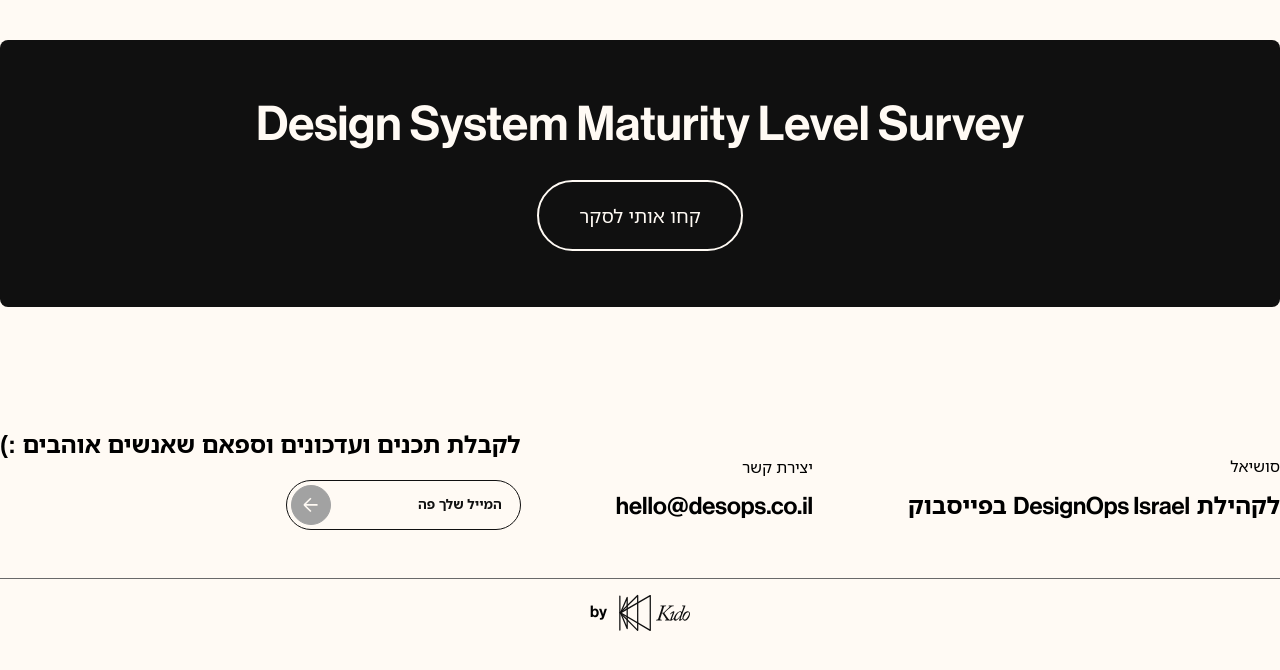
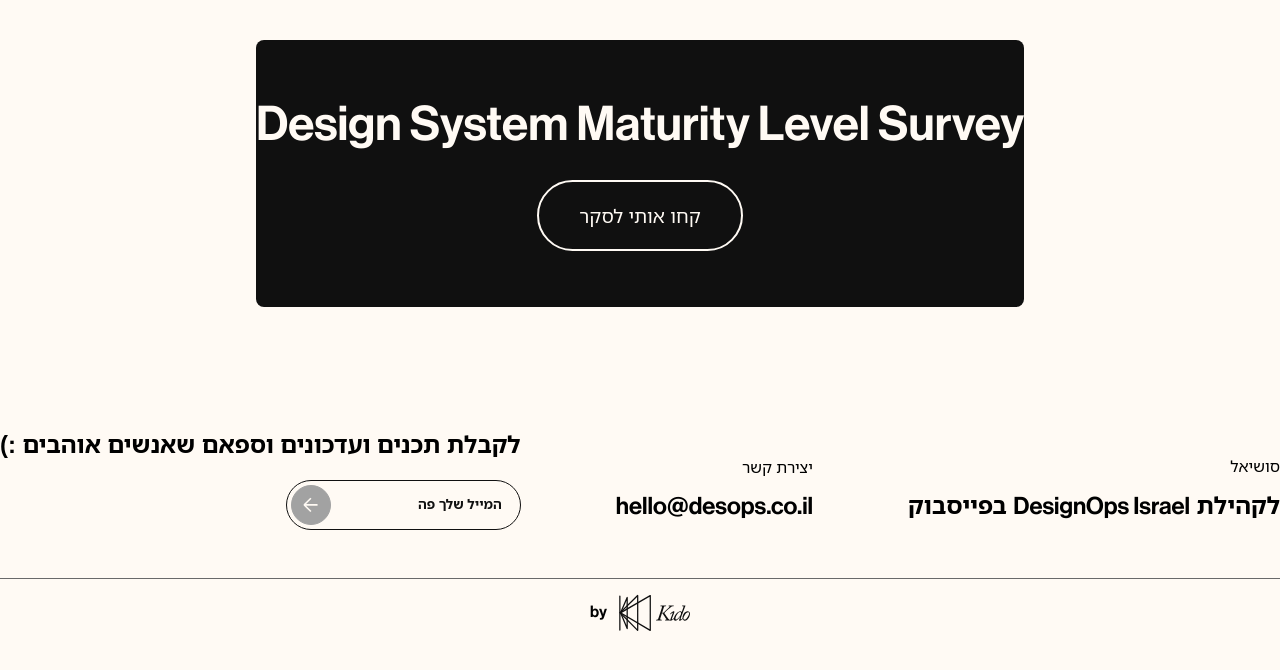
Before and after one commit to tidy-dev-team/des-ops, a PHP site: page /footer.html in a window 1280 px wide. Shown: the top 670 px of the page. Run offline with PHP 8.4, Linux system fonts and the light colour scheme.

Commit message:
Update style.css

```diff
--- a/style.css
+++ b/style.css
@@ -24,12 +24,16 @@ body {
     top: 0;
     left: 0;
     margin: 0;
+    display: flex;
+    flex-direction: column;
+    align-items: center;
     font-size: var(--text-size);
     background: linear-gradient(180deg, #FFEDBE 0%, #FFFAF4 14.38%);
 }
 
 #wrapper {
     width: calc(100% - 160px);
+    max-width: 1200px;
     padding: 24px 80px;
     color: var(--ops-text);
 }
```
